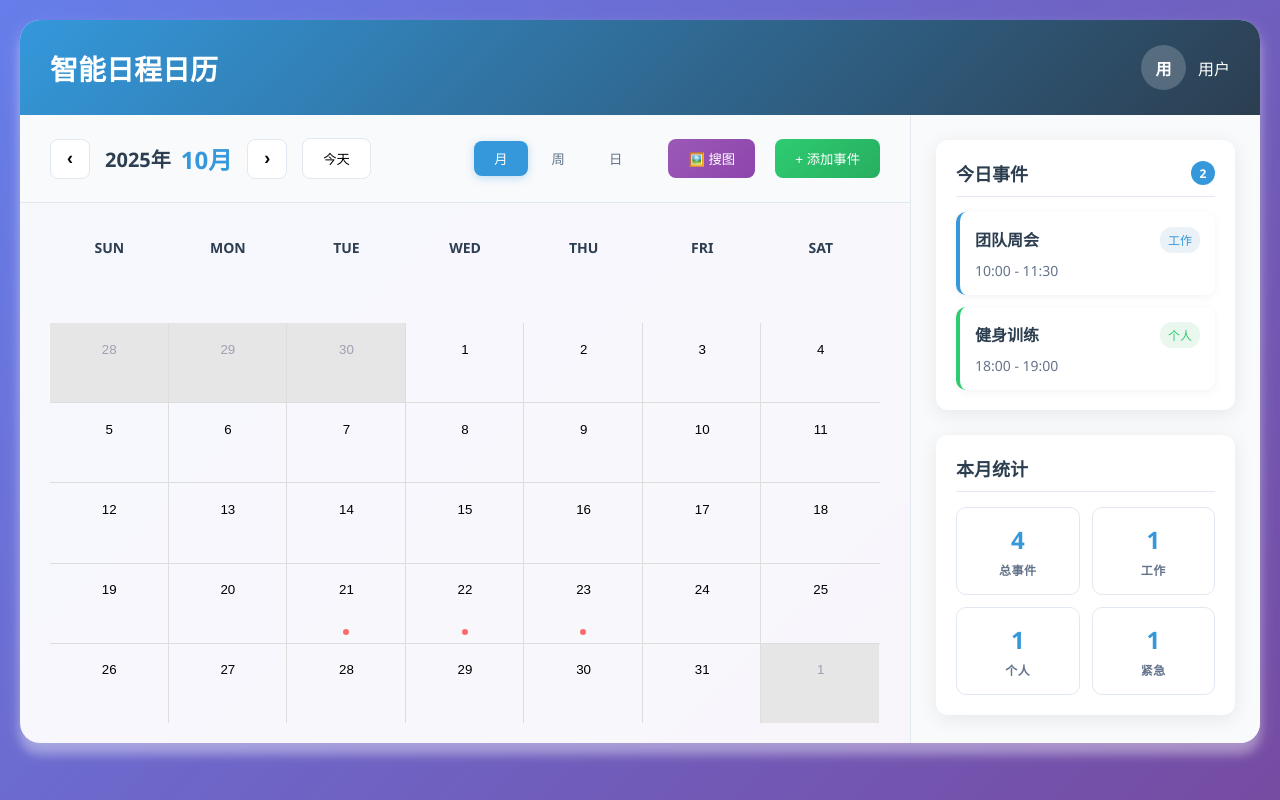
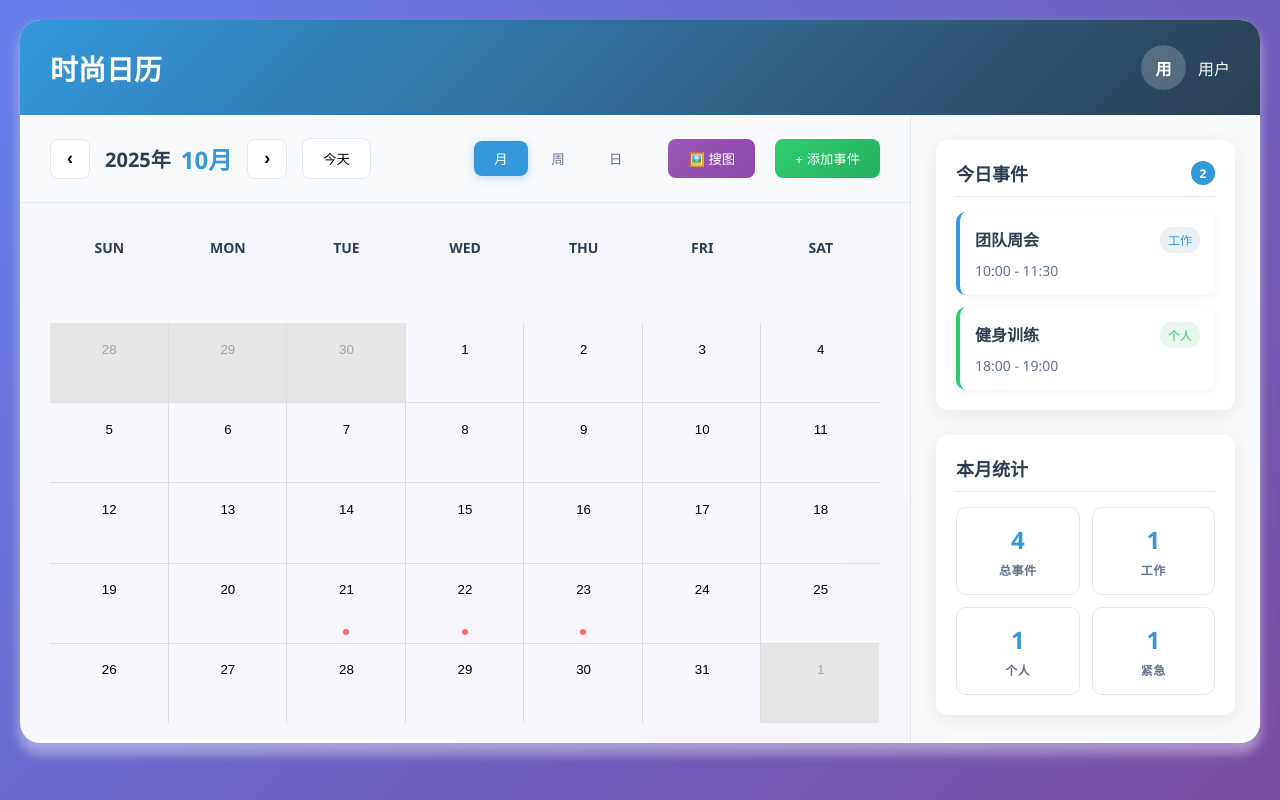
Before and after one commit to Zxy876/fashion-calendar, a React (Create React App) app: page / in a window 1280 px wide. Built offline with nearby package versions, Linux system fonts and the light colour scheme.

Commit message:
重命名为时尚日历

```diff
--- a/src/components/CalendarPage.jsx
+++ b/src/components/CalendarPage.jsx
@@ -333,7 +333,7 @@ const CalendarPage = () => {
       <div className="calendar-container">
         <div className="calendar-header">
           <div className="header-content">
-            <h1 className="app-title">智能日程日历</h1>
+            <h1 className="app-title">时尚日历</h1>
             <div className="user-info">
               <div className="user-avatar">用</div>
               <span className="user-name">用户</span>
```
